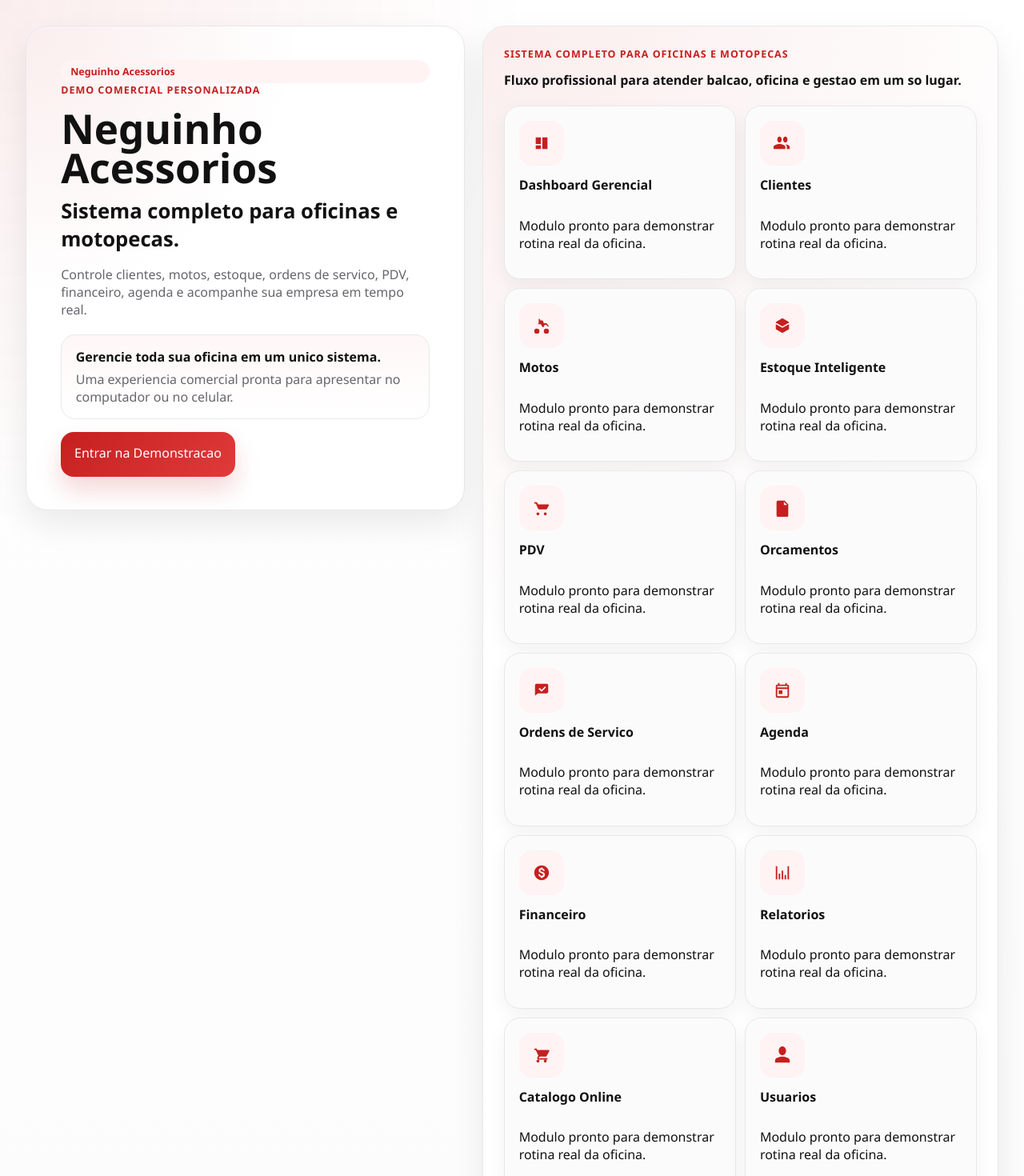
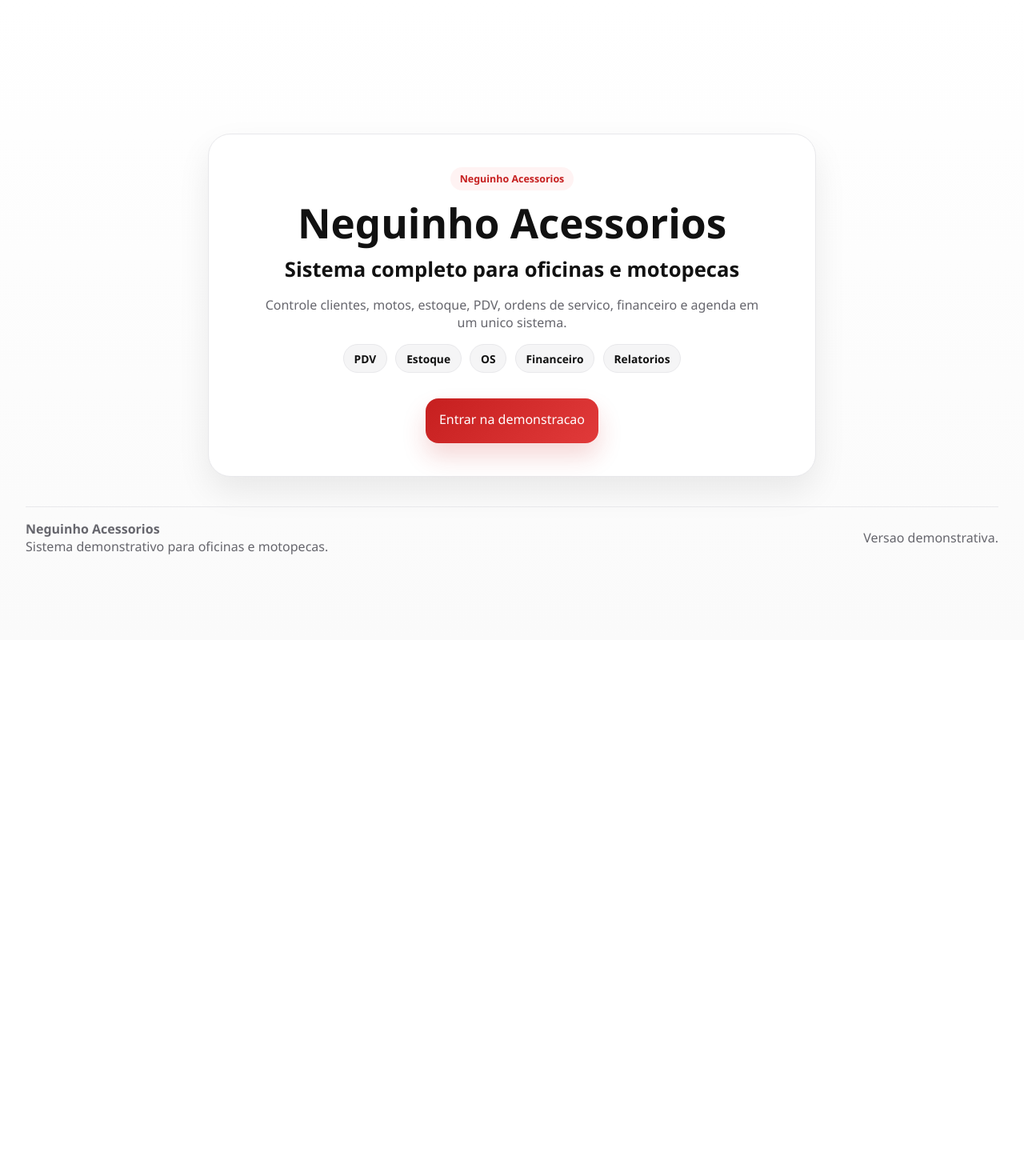
Before and after one commit to felipeniendicker/demo-neguinho-acessorios, a React (Vite) app: page / in a window 1280 px wide. Shown: the top 1470 px of the page at 80% size. After the commit the page ends 800 px from the top, so only its background shows below. Built offline with nearby package versions, Linux system fonts and the light colour scheme.

Commit message:
Simplifica landing e corrige fundo vermelho

```diff
--- a/src/pages/LandingPage.jsx
+++ b/src/pages/LandingPage.jsx
@@ -1,98 +1,28 @@
 import Footer from "../components/Footer.jsx";
-import { Icons } from "../components/icons.jsx";
 
-const modules = [
-  { title: "Dashboard Gerencial", icon: Icons.dashboard },
-  { title: "Clientes", icon: Icons.customers },
-  { title: "Motos", icon: Icons.bike },
-  { title: "Estoque Inteligente", icon: Icons.inventory },
-  { title: "PDV", icon: Icons.pdv },
-  { title: "Orcamentos", icon: Icons.quote },
-  { title: "Ordens de Servico", icon: Icons.order },
-  { title: "Agenda", icon: Icons.agenda },
-  { title: "Financeiro", icon: Icons.finance },
-  { title: "Relatorios", icon: Icons.reports },
-  { title: "Catalogo Online", icon: Icons.catalog },
-  { title: "Usuarios", icon: Icons.users },
-  { title: "Integracoes futuras", icon: Icons.integrations }
-];
-
-const highlights = [
-  "Dashboard Gerencial",
-  "Clientes",
-  "Motos",
-  "Estoque Inteligente",
-  "PDV",
-  "Orcamentos",
-  "Ordens de Servico",
-  "Agenda",
-  "Financeiro",
-  "Relatorios",
-  "Catalogo Online",
-  "Usuarios",
-  "Integracoes futuras"
-];
+const highlights = ["PDV", "Estoque", "OS", "Financeiro", "Relatorios"];
 
 export default function LandingPage({ onEnter }) {
   return (
     <div className="public-shell landing-shell">
-      <section className="landing-hero">
-        <div className="hero-copy">
+      <section className="landing-minimal">
         <span className="brand-chip">Neguinho Acessorios</span>
-          <span className="kicker">Demo comercial personalizada</span>
         <h1>Neguinho Acessorios</h1>
-          <h2>Sistema completo para oficinas e motopecas.</h2>
+        <h2>Sistema completo para oficinas e motopecas</h2>
         <p>
-            Controle clientes, motos, estoque, ordens de servico, PDV, financeiro,
-            agenda e acompanhe sua empresa em tempo real.
+          Controle clientes, motos, estoque, PDV, ordens de servico, financeiro e
+          agenda em um unico sistema.
         </p>
 
-          <div className="hero-callout">
-            <strong>Gerencie toda sua oficina em um unico sistema.</strong>
-            <p>Uma experiencia comercial pronta para apresentar no computador ou no celular.</p>
+        <div className="landing-mini-list">
+          {highlights.map((item) => (
+            <span key={item} className="landing-mini-pill">{item}</span>
+          ))}
         </div>
 
         <button type="button" className="primary-button hero-button" onClick={onEnter}>
-            Entrar na Demonstracao
+          Entrar na demonstracao
         </button>
-        </div>
-
-        <div className="hero-panel">
-          <div className="hero-panel-head">
-            <span className="kicker">Sistema completo para oficinas e motopecas</span>
-            <strong>Fluxo profissional para atender balcao, oficina e gestao em um so lugar.</strong>
-          </div>
-
-          <div className="landing-grid">
-            {modules.map((module) => (
-              <article key={module.title} className="landing-card">
-                <span className="landing-icon">{module.icon}</span>
-                <strong>{module.title}</strong>
-                <p>Modulo pronto para demonstrar rotina real da oficina.</p>
-              </article>
-            ))}
-          </div>
-        </div>
-      </section>
-
-      <section className="landing-feature-band">
-        <div className="landing-feature-copy">
-          <span className="kicker">Percepcao de valor</span>
-          <h3>Uma apresentacao com cara de sistema pronto para operar.</h3>
-          <p>
-            A demonstracao foi organizada para transmitir controle, agilidade e profissionalismo
-            desde o primeiro acesso.
-          </p>
-        </div>
-
-        <div className="landing-feature-list">
-          {highlights.map((item) => (
-            <div key={item} className="feature-check">
-              <span>+</span>
-              <strong>{item}</strong>
-            </div>
-          ))}
-        </div>
       </section>
 
       <Footer compact />
--- a/src/styles/global.css
+++ b/src/styles/global.css
@@ -37,9 +37,7 @@ body,
 }
 
 body {
-  background:
-    radial-gradient(circle at top left, rgba(198, 31, 31, 0.08), transparent 20%),
-    linear-gradient(180deg, #ffffff 0%, #fafafa 100%);
+  background: linear-gradient(180deg, #ffffff 0%, #fafafa 100%);
   color: var(--text);
   overflow-x: hidden;
 }
@@ -334,7 +332,7 @@ textarea:focus {
 .login-card::before,
 .dashboard-hero::before,
 .landing-feature-band::before {
-  background: radial-gradient(circle at top left, rgba(198, 31, 31, 0.08), transparent 42%);
+  background: transparent;
   content: "";
   inset: 0;
   pointer-events: none;
@@ -467,7 +465,7 @@ textarea:focus {
 }
 
 .dashboard-hero {
-  background: linear-gradient(135deg, rgba(198, 31, 31, 0.08), rgba(17, 17, 17, 0.03));
+  background: #ffffff;
   border-radius: var(--radius-lg);
   display: grid;
   gap: 1.15rem;
@@ -779,9 +777,7 @@ textarea:focus {
 }
 
 .empty-state {
-  background:
-    radial-gradient(circle at top, rgba(198, 31, 31, 0.08), transparent 26%),
-    linear-gradient(180deg, #ffffff, #fafafa);
+  background: linear-gradient(180deg, #ffffff, #fafafa);
   border: 1px dashed #d8d8dc;
   border-radius: var(--radius-md);
   padding: 2.4rem 1.4rem;
@@ -853,7 +849,7 @@ textarea:focus {
 }
 
 .pdv-product-card {
-  background: linear-gradient(180deg, #ffffff, #fcfcfc);
+  background: #ffffff;
   border: 1px solid var(--border);
   border-radius: 22px;
   color: var(--text);
@@ -1010,7 +1006,7 @@ textarea:focus {
 
 .catalog-hero {
   align-items: center;
-  background: linear-gradient(135deg, rgba(198, 31, 31, 0.08), rgba(17, 17, 17, 0.03));
+  background: #ffffff;
   border: 1px solid var(--border);
   border-radius: 24px;
   display: flex;
@@ -1059,9 +1055,7 @@ textarea:focus {
 
 .public-shell {
   align-items: center;
-  background:
-    radial-gradient(circle at top left, rgba(198, 31, 31, 0.08), transparent 24%),
-    linear-gradient(180deg, #ffffff 0%, #fafafa 100%);
+  background: linear-gradient(180deg, #ffffff 0%, #fafafa 100%);
   display: flex;
   flex-direction: column;
   min-height: 100vh;
@@ -1071,6 +1065,59 @@ textarea:focus {
 .landing-shell,
 .login-shell {
   justify-content: space-between;
+}
+
+.landing-minimal {
+  align-items: center;
+  background: #ffffff;
+  border: 1px solid var(--border);
+  border-radius: var(--radius-lg);
+  box-shadow: var(--shadow);
+  display: grid;
+  gap: 1rem;
+  justify-items: center;
+  margin: 4rem auto 2rem;
+  max-width: 760px;
+  padding: 2.6rem 2.2rem;
+  text-align: center;
+  width: 100%;
+}
+
+.landing-minimal h1,
+.landing-minimal h2,
+.landing-minimal p {
+  margin: 0;
+}
+
+.landing-minimal h1 {
+  font-size: clamp(2.6rem, 4vw, 4.2rem);
+  line-height: 0.96;
+}
+
+.landing-minimal h2 {
+  font-size: clamp(1.25rem, 2vw, 1.75rem);
+  max-width: 580px;
+}
+
+.landing-minimal p {
+  color: var(--muted);
+  max-width: 620px;
+}
+
+.landing-mini-list {
+  display: flex;
+  flex-wrap: wrap;
+  gap: 0.65rem;
+  justify-content: center;
+}
+
+.landing-mini-pill {
+  background: #f5f5f6;
+  border: 1px solid var(--border);
+  border-radius: 999px;
+  font-size: 0.86rem;
+  font-weight: 700;
+  padding: 0.45rem 0.8rem;
 }
 
 .landing-hero,
@@ -1171,9 +1218,7 @@ textarea:focus {
 }
 
 .login-showcase {
-  background:
-    radial-gradient(circle at top left, rgba(198, 31, 31, 0.08), transparent 26%),
-    linear-gradient(180deg, #ffffff, #fbfbfb);
+  background: linear-gradient(180deg, #ffffff, #fbfbfb);
   display: flex;
   flex-direction: column;
   justify-content: space-between;
@@ -1248,7 +1293,7 @@ textarea:focus {
 
 .landing-feature-band {
   align-items: start;
-  background: linear-gradient(180deg, #ffffff, #fbfbfb);
+  background: #ffffff;
   border-radius: var(--radius-lg);
   display: grid;
   gap: 1.4rem;
@@ -1821,6 +1866,16 @@ textarea:focus {
     padding: 1.45rem;
   }
 
+  .landing-minimal {
+    gap: 0.85rem;
+    margin: 1rem auto 1.4rem;
+    padding: 1.7rem 1.2rem;
+  }
+
+  .landing-mini-list {
+    gap: 0.5rem;
+  }
+
   .public-shell {
     padding: 1rem;
   }
@@ -1897,6 +1952,10 @@ textarea:focus {
 }
 
 @media (min-width: 769px) {
+  .landing-shell {
+    justify-content: center;
+  }
+
   .landing-hero {
     align-items: start;
     gap: 1.4rem;
```
Also changed, not shown: 5 other files (tests, documents, lock files or other folders). Lines whose indentation alone changed are shown as unchanged.
